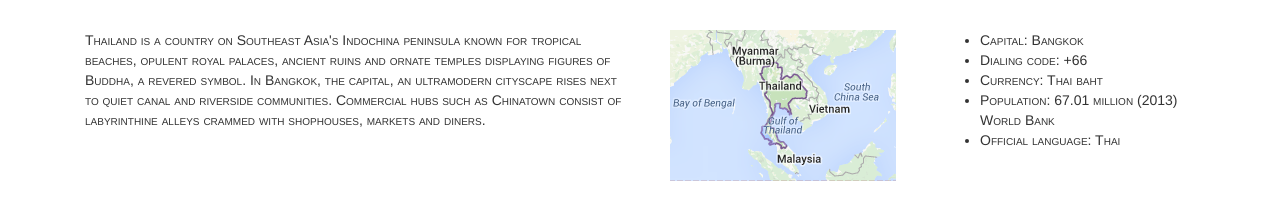
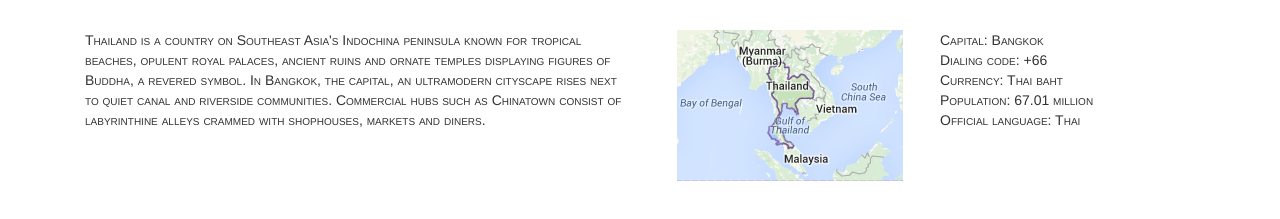
Before and after one commit to OskarRadon/vacation-site, a plain HTML site: page index.html in a window 1280 px wide. Shown: the part 275-494 px from the top of the page. Drawn offline with Linux system fonts and the light colour scheme.

Commit message:
change li to p element

```diff
--- a/index.html
+++ b/index.html
@@ -32,16 +32,16 @@
       </div>
       <div class="col-md-6">
         <div class="col-sm-6">
-          <img src="img/map.png" alt="Map of Thailand">
+          <img class="center-block" src="img/map.png" alt="Map of Thailand">
         </div>
         <div class="col-sm-6">
-          <ul>
-            <li>Capital: Bangkok</li>
-            <li>Dialing code: +66</li>
-            <li>Currency: Thai baht</li>
-            <li>Population: 67.01 million (2013) World Bank</li>
-            <li>Official language: Thai</li>
-          </ul>
+          <p class="info">
+            Capital: Bangkok<br>
+            Dialing code: +66<br>
+            Currency: Thai baht<br>
+            Population: 67.01 million<br>
+            Official language: Thai
+          </p>
         </div>
       </div>
     </div>
```
